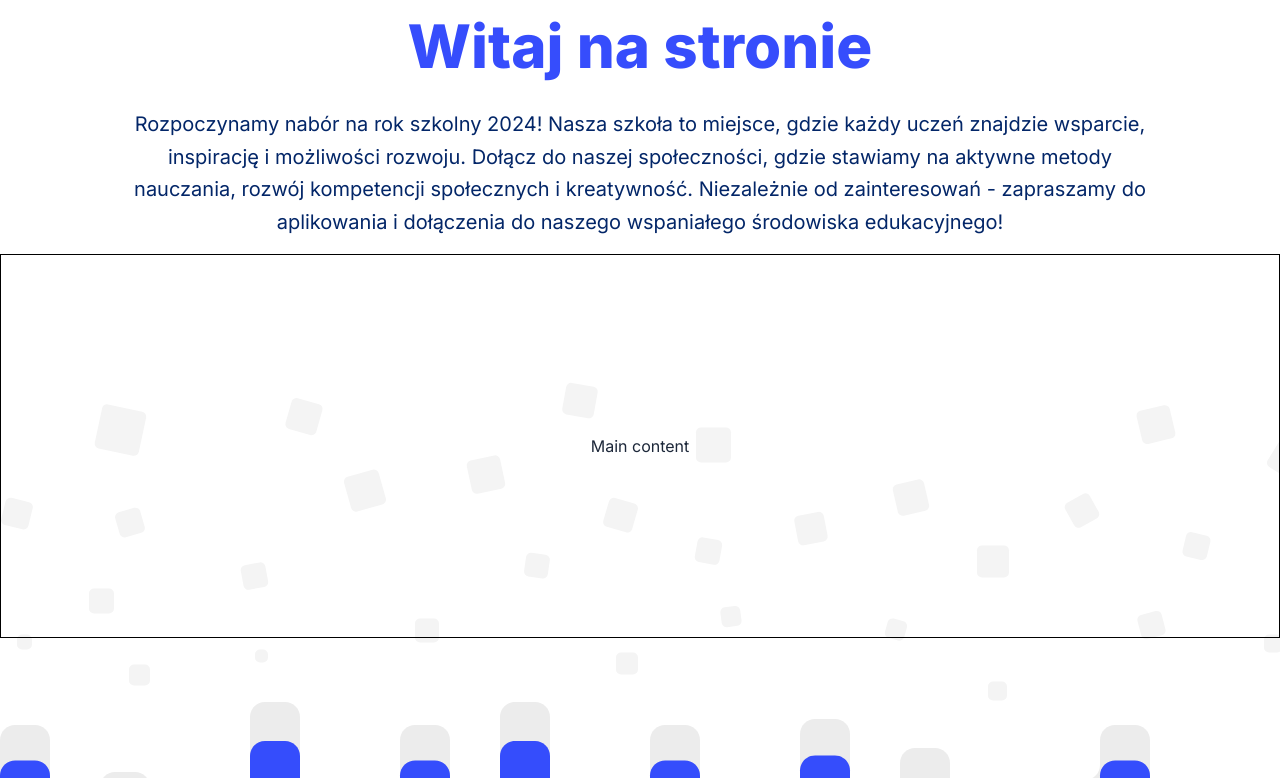
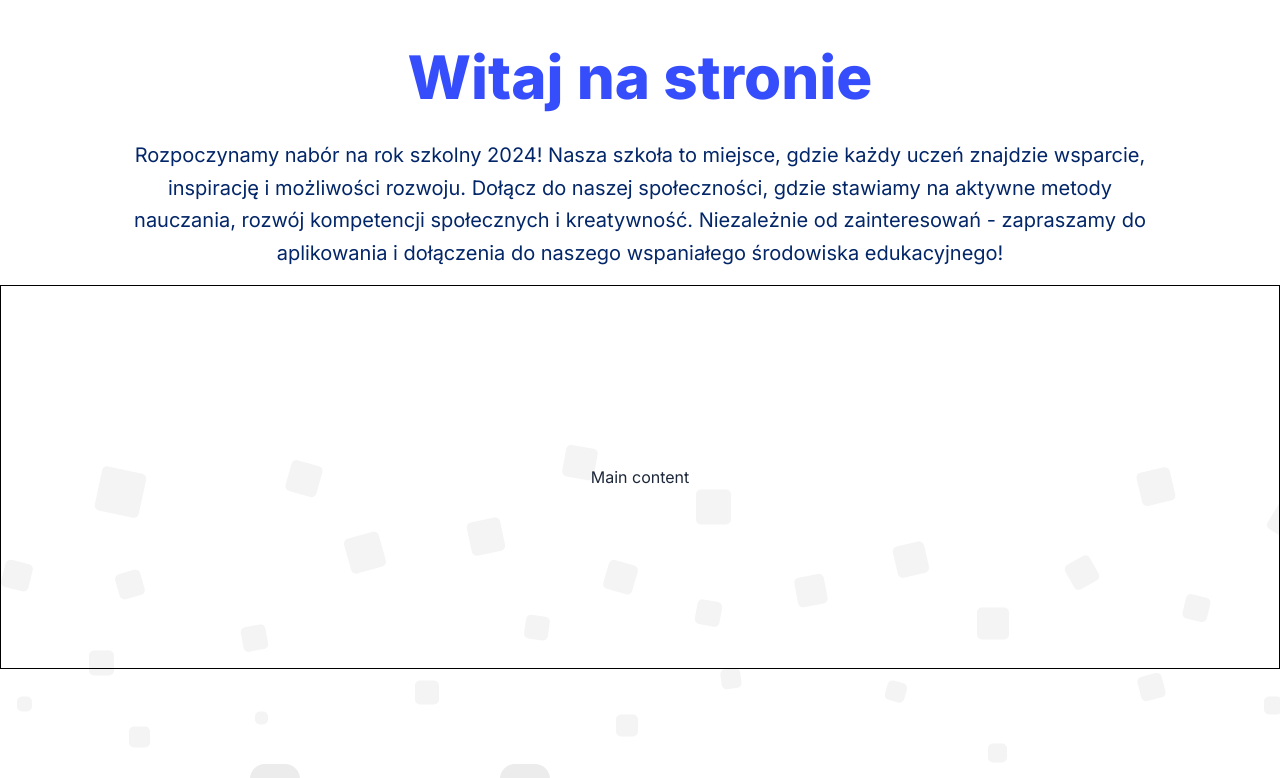
Before and after one commit to CyberSecurityLabPL/elektronik-webpage, a Next.js app in the folder frontend/: page / in a window 1280 px wide. Shown: the top 778 px of the page. Built offline with nearby package versions, Linux system fonts and the light colour scheme.

Commit message:
minor fixes

```diff
--- a/frontend/src/app/layout.tsx
+++ b/frontend/src/app/layout.tsx
@@ -1,7 +1,7 @@
 import type { Metadata } from "next";
 import { Inter } from "next/font/google";
 import "./globals.css";
-import Footer from "@/components/footer";
+import Footer from "@/components/Footer";
 
 const inter = Inter({ subsets: ["latin"] });
 
@@ -16,9 +16,11 @@ export default function RootLayout({
   children: React.ReactNode;
 }>) {
   return (
-    <html lang="en">
+    <html lang="en" className="min-w-full w-fit h-fit">
       <body className={inter.className}>
-        {children}
+        <div className="grow w-full min-h-[calc(100vh-100px)] relative flex justify-center">
+          {children}
+        </div>
         <Footer />
       </body>
     </html>
--- a/frontend/src/app/page.tsx
+++ b/frontend/src/app/page.tsx
@@ -1,9 +1,8 @@
-import Image from "next/image";
 import Header from "@/components/Header";
 
 export default function Home() {
   return (
-    <main className="flex justify-center flex-col">
+    <main className="flex justify-center flex-col w-full">
       <Header title="Witaj na stronie" subtitle="Rozpoczynamy nabór na rok szkolny 2024! Nasza szkoła to miejsce, gdzie każdy uczeń znajdzie wsparcie, inspirację i możliwości rozwoju. Dołącz do naszej społeczności, gdzie stawiamy na aktywne metody nauczania, rozwój kompetencji społecznych i kreatywność. Niezależnie od zainteresowań - zapraszamy do aplikowania i dołączenia do naszego wspaniałego środowiska edukacyjnego!">
 
       </Header>
```
